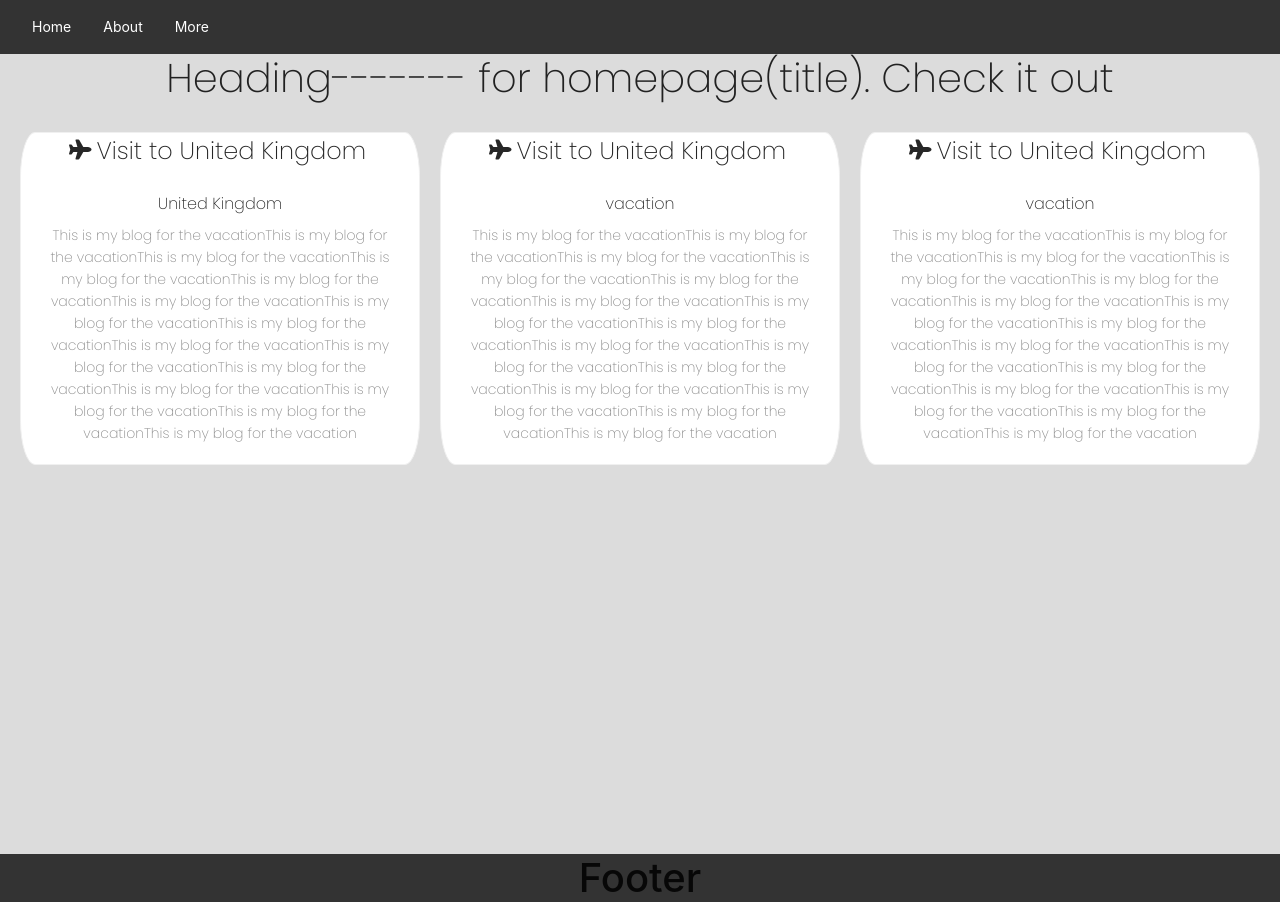
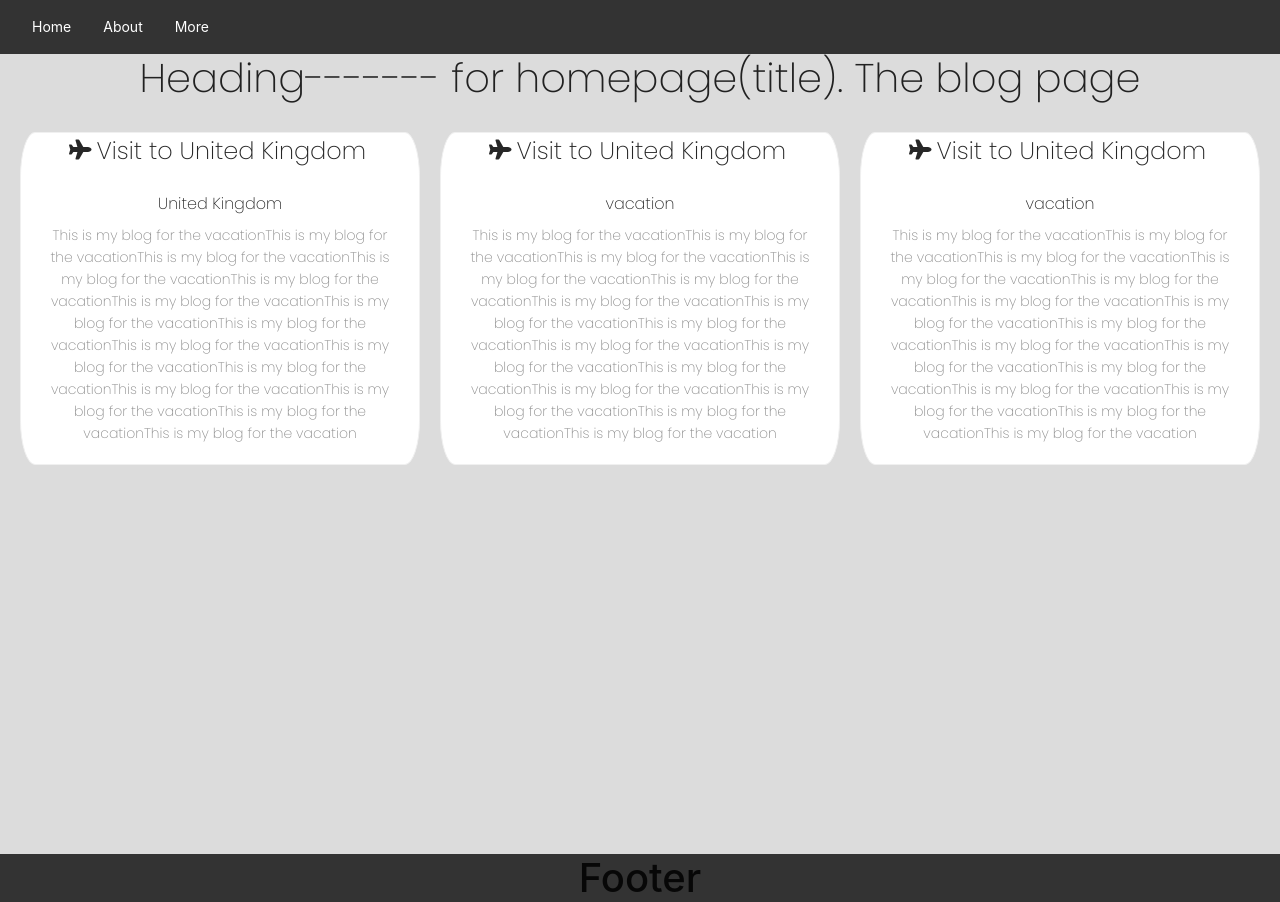
Before and after one commit to MohammedHaris96/Blog-Page, a React (Create React App) app: page / in a window 1280 px wide. Built offline with nearby package versions, Linux system fonts and the light colour scheme; the HTML template or start-up script is replaced by a standard one.

Commit message:
new changes

```diff
--- a/src/Components/Homepage.js
+++ b/src/Components/Homepage.js
@@ -32,7 +32,7 @@ const Homepage = () => {
   return (
     <>
       <div className="homepage-container  ">
-        <h1>Heading------- for homepage(title). Check it out</h1>
+        <h1>Heading------- for homepage(title). The blog page</h1>
 
         <div className="blog-card d-flex justify-content-center ">
           {blogs.map((blog) => {
```
